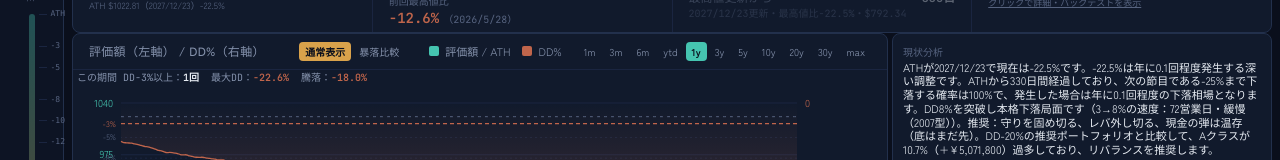
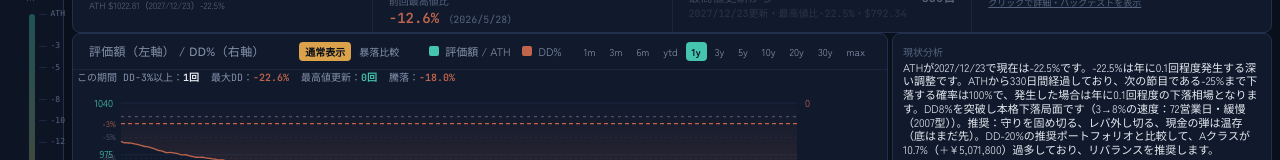
Before and after one commit to rai0103/dd-dashboard, a Next.js app: page / in a window 1280 px wide. Shown: the part 143-303 px from the top of the page. Built offline with nearby package versions, Linux system fonts and the light colour scheme.

Commit message:
期間統計ウィンドウに期間中の最高値更新回数を追加

```diff
--- a/components/DDDashboard.jsx
+++ b/components/DDDashboard.jsx
@@ -717,7 +717,8 @@ function computePeriodStats(periodRange, episodes) {
   const maxDD = Number(Math.min(...periodRange.map((p) => p.dd)).toFixed(1));
   const eventsInRange = episodes.filter((e) => e.troughDate >= start.date && e.troughDate <= end.date);
   const worstEpisode = eventsInRange.reduce((worst, e) => (!worst || e.troughDD < worst.troughDD ? e : worst), null);
-  return { periodReturn, maxDD, ddCount: eventsInRange.length, worstEpisode };
+  const athUpdateCount = periodRange.filter((p) => p.dd === 0).length; // 期間内でその日の終値が新たな最高値を更新した回数
+  return { periodReturn, maxDD, ddCount: eventsInRange.length, worstEpisode, athUpdateCount };
 }
 function fmtAxisDate(d, rangeDays) { if (rangeDays > 900) return `${d.getFullYear()}`; if (rangeDays > 120) return `${d.getFullYear()}/${d.getMonth() + 1}`; return `${d.getMonth() + 1}/${d.getDate()}`; }
 function fmtYMD(d) { return `${d.getFullYear()}/${d.getMonth() + 1}/${d.getDate()}`; }
@@ -798,6 +799,7 @@ function PeriodStatsBar({ periodStats }) {
     <div className="mono text-[10px] flex items-center gap-3 px-1 mb-1.5 whitespace-nowrap" style={{ color: C.textMuted, flexShrink: 0 }}>
       <span>この期間 DD-3%以上：<b style={{ color: C.text }}>{periodStats.ddCount}回</b></span>
       <span>最大DD：<b style={{ color: depthColor(periodStats.maxDD) }}>{periodStats.maxDD.toFixed(1)}%</b></span>
+      <span>最高値更新：<b style={{ color: C.teal }}>{periodStats.athUpdateCount}回</b></span>
       <span>騰落：<b style={{ color: periodStats.periodReturn >= 0 ? C.teal : C.rust }}>{periodStats.periodReturn >= 0 ? "+" : ""}{periodStats.periodReturn.toFixed(1)}%</b></span>
     </div>
   );
```
